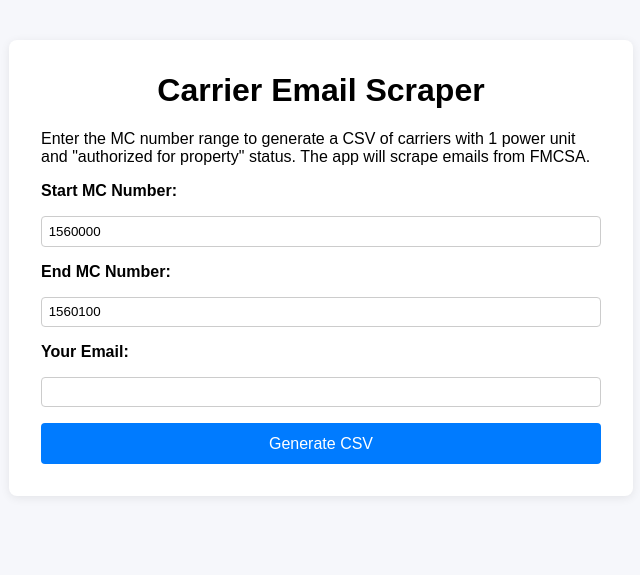
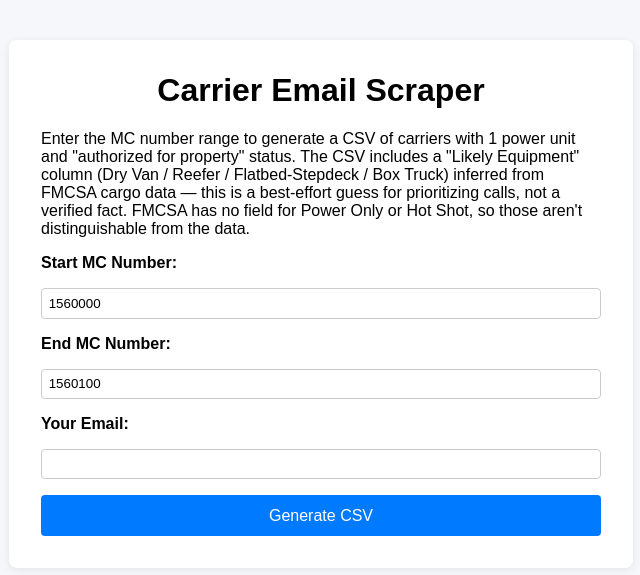
Before and after one commit to MuhammadAbraiz/fmcsa-scraper, a Flask app: page / in a window 1280 px wide. Shown: the top 575 px of the page, without its empty margins (319-959 px from the left). Run offline with Flask 3, Linux system fonts and the light colour scheme.

Commit message:
Add inferred equipment type column (dry van/reefer/flatbed/box truck) to CSV output

```diff
--- a/app.py
+++ b/app.py
@@ -33,6 +33,7 @@ CSV_COLUMNS = [
     'Phone', 'Power Units', 'Drivers', 'MCS-150 Form Date', 'MCS-150 Mileage',
     'MCS-150 Mileage Year', 'Out of Service Date', 'Operating Status',
     'Operation Classification', 'Carrier Operation', 'Cargo Carried',
+    'Likely Equipment (Inferred)',
 ]
 
 CSV_FIELD_ORDER = [
@@ -40,7 +41,42 @@ CSV_FIELD_ORDER = [
     'phone', 'power_units', 'drivers', 'mcs_150_form_date', 'mcs_150_mileage',
     'mcs_150_mileage_year', 'out_of_service_date', 'operating_status',
     'operation_classification', 'carrier_operation', 'cargo_carried',
+    'likely_equipment',
 ]
+
+# FMCSA's cargo_carried field is a fixed MCS-150 commodity list — it has no
+# concept of trailer/equipment type. This is a best-effort guess from cargo
+# keywords for prioritizing calls, not a verified fact. "Power Only" and
+# "Hot Shot" specifically have no reliable signal in FMCSA data at all, so
+# they're folded into the flatbed bucket with that caveat rather than guessed
+# outright.
+REEFER_KEYWORDS = ('refrigerated', 'meat', 'fresh produce')
+FLATBED_KEYWORDS = (
+    'building materials', 'machinery', 'large objects', 'metal: sheets',
+    'coils', 'rolls', 'logs', 'poles', 'beams', 'lumber', 'construction',
+    'oilfield',
+)
+BOX_TRUCK_KEYWORDS = ('household goods',)
+DRY_VAN_KEYWORDS = (
+    'general freight', 'paper products', 'beverages', 'us mail', 'grain',
+    'feed', 'hay', 'intermodal', 'dry bulk',
+)
+
+
+def infer_equipment(cargo_list):
+    cargo_list = cargo_list or []
+    combined = ', '.join(cargo_list).lower()
+    if not combined:
+        return 'Unknown (no cargo data)'
+    if any(k in combined for k in REEFER_KEYWORDS):
+        return 'Reefer'
+    if any(k in combined for k in FLATBED_KEYWORDS):
+        return 'Flatbed/Stepdeck or Hot Shot (single-truck, unverified)'
+    if any(k in combined for k in BOX_TRUCK_KEYWORDS):
+        return 'Box Truck (possible, household goods mover)'
+    if any(k in combined for k in DRY_VAN_KEYWORDS):
+        return 'Dry Van (likely)'
+    return f'Unknown/Other ({", ".join(cargo_list)})'
 
 
 def job_path(job_id):
@@ -111,6 +147,7 @@ def extract_data(data):
 
     if power_units == 1 and is_authorized_for_property:
         mileage_info = data.get('mcs_150_mileage_year') or {}
+        cargo_carried = data.get('cargo_carried') or []
         return {
             'legal_name': data.get('legal_name', ''),
             'usdot': data.get('usdot', ''),
@@ -127,7 +164,8 @@ def extract_data(data):
             'operating_status': data.get('operating_status', ''),
             'operation_classification': ', '.join(data.get('operation_classification') or []),
             'carrier_operation': ', '.join(data.get('carrier_operation') or []),
-            'cargo_carried': ', '.join(data.get('cargo_carried') or []),
+            'cargo_carried': ', '.join(cargo_carried),
+            'likely_equipment': infer_equipment(cargo_carried),
         }
     return None
 
--- a/templates/index.html
+++ b/templates/index.html
@@ -29,7 +29,7 @@
 <body>
     <div class="container">
         <h1>Carrier Email Scraper</h1>
-        <p>Enter the MC number range to generate a CSV of carriers with 1 power unit and "authorized for property" status. The app will scrape emails from FMCSA.</p>
+        <p>Enter the MC number range to generate a CSV of carriers with 1 power unit and "authorized for property" status. The CSV includes a "Likely Equipment" column (Dry Van / Reefer / Flatbed-Stepdeck / Box Truck) inferred from FMCSA cargo data — this is a best-effort guess for prioritizing calls, not a verified fact. FMCSA has no field for Power Only or Hot Shot, so those aren't distinguishable from the data.</p>
         <form id="scrape-form">
             <label for="start_mc">Start MC Number:</label>
             <input type="number" id="start_mc" name="start_mc" required value="1560000">
```
